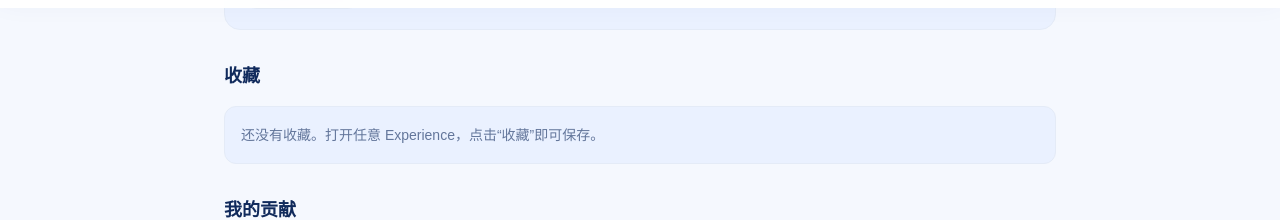
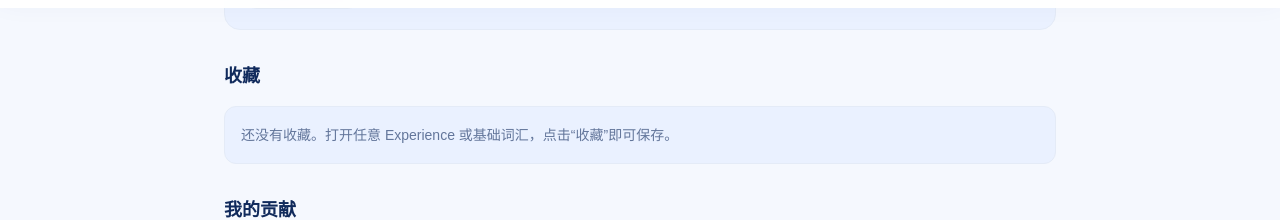
Before and after one commit to lijian13544290034-cell/IndoBrain-ID, a Next.js app: page /about in a window 1280 px wide. Shown: the part 792-1012 px from the top of the page. Built offline with nearby package versions, Linux system fonts and the light colour scheme.

Commit message:
fix: show basic favorites in my favorites

```diff
--- a/components/AboutMeWorkspace.tsx
+++ b/components/AboutMeWorkspace.tsx
@@ -5,16 +5,17 @@ import { useEffect, useMemo, useState } from 'react';
 import IndonesianAudioProvider from '@/components/IndonesianAudioProvider';
 import IndonesianSpeechButton from '@/components/IndonesianSpeechButton';
 import AchievementCardLauncher from '@/components/achievement-card/AchievementCardLauncher';
+import { getBasicFavoriteId, resolveBasicFavoriteIds } from '@/lib/basic-essentials';
 import type { CatalogExperience } from '@/lib/experience-catalog';
 import { getLearningAchievementStats } from '@/lib/learning-achievements';
 import { getIndonesiaPowerFromLearning, getIndonesiaLevel, getIndonesiaLevelDisplayId, getNextIndonesiaLevel } from '@/lib/v2/indonesia-power';
-import { readLearningProfile, subscribeProfile, toggleFavorite, type LearningProfile } from '@/lib/learning-profile';
+import { createEmptyLearningProfile, readLearningProfile, subscribeProfile, toggleFavorite, type LearningProfile } from '@/lib/learning-profile';
 import IndonesiaPowerBadge from '@/components/IndonesiaPowerBadge';
 
 const statusLabel = { pending: '待审核', accepted: '已接受', published: '已发布', rejected: '未采用' } as const;
 
 export default function AboutMeWorkspace({ catalog, total }: { catalog: CatalogExperience[]; total: number }) {
-  const [profile, setProfile] = useState<LearningProfile>(() => readLearningProfile());
+  const [profile, setProfile] = useState<LearningProfile>(createEmptyLearningProfile);
   useEffect(() => {
     const sync = () => setProfile(readLearningProfile());
     sync();
@@ -25,6 +26,8 @@ export default function AboutMeWorkspace({ catalog, total }: { catalog: CatalogE
     () => profile.favorites.map((id) => catalog.find((item) => item.id === id)).filter((item): item is CatalogExperience => Boolean(item)),
     [profile.favorites, catalog],
   );
+  const basicFavorites = useMemo(() => resolveBasicFavoriteIds(profile.favorites), [profile.favorites]);
+  const favoriteCount = favorites.length + basicFavorites.length;
   const achievements = useMemo(() => getLearningAchievementStats(profile.completed, catalog), [profile.completed, catalog]);
   const indonesiaPower = useMemo(() => getIndonesiaPowerFromLearning(achievements.completedExperienceCount, achievements.masteredHarvestCount), [achievements]);
   const currentLevel = getIndonesiaLevel(indonesiaPower);
@@ -44,7 +47,7 @@ export default function AboutMeWorkspace({ catalog, total }: { catalog: CatalogE
     </header>
 
     <section className="mt-7 grid gap-3 sm:grid-cols-3">
-      <article className="rounded-xl border border-stone-200 bg-white p-4 shadow-sm"><p className="text-xs text-stone-400">收藏</p><p className="mt-2 text-2xl font-semibold">{favorites.length}</p></article>
+      <article className="rounded-xl border border-stone-200 bg-white p-4 shadow-sm"><p className="text-xs text-stone-400">收藏</p><p className="mt-2 text-2xl font-semibold">{favoriteCount}</p></article>
       <article className="rounded-xl border border-stone-200 bg-white p-4 shadow-sm"><p className="text-xs text-stone-400">连续学习天数</p><p className="mt-2 text-2xl font-semibold">{profile.currentStreak} 天</p></article>
       <article className="rounded-xl border border-stone-200 bg-white p-4 shadow-sm"><p className="text-xs text-stone-400">已完成 Experience</p><p className="mt-2 text-2xl font-semibold">{achievements.completedExperienceCount} / {total}</p></article>
     </section>
@@ -63,9 +66,17 @@ export default function AboutMeWorkspace({ catalog, total }: { catalog: CatalogE
       {achievements.recentlyCompleted.length > 0 && <div className="mt-5"><p className="text-sm font-medium">最近完成</p><ul className="mt-2 space-y-2">{achievements.recentlyCompleted.map((experience) => <li key={experience.id}><Link href={experience.href} className="text-sm text-stone-700 hover:underline">{experience.id} · {experience.task}</Link></li>)}</ul></div>}
     </section>
 
-    <section className="mt-8">
+    <section id="favorites" className="mt-8 scroll-mt-6">
       <h2 className="text-lg font-semibold">收藏</h2>
-      {favorites.length ? <div className="mt-4 grid gap-3 sm:grid-cols-2">{favorites.map((item) => <article key={item.id} className="flex min-h-44 flex-col rounded-xl border border-stone-200 bg-white p-4 shadow-sm"><p className="text-[11px] font-medium text-stone-400">{item.id} · {item.module}（{item.category}）</p><Link href={item.href} className="mt-2 font-semibold hover:underline">{item.task}</Link><p className="mt-2 text-sm leading-6 text-stone-700">{item.indonesian}</p><div className="mt-auto flex flex-wrap gap-2 pt-4"><IndonesianSpeechButton text={item.indonesian} compact /><button onClick={() => copy(item.indonesian)} className="min-h-8 rounded-lg border border-stone-300 px-2 text-xs font-medium hover:bg-stone-100">复制</button><button onClick={() => { toggleFavorite(item.id); setProfile(readLearningProfile()); }} className="min-h-8 rounded-lg border border-stone-300 px-2 text-xs font-medium hover:bg-stone-100">取消收藏</button></div></article>)}</div> : <p className="mt-4 rounded-xl border border-stone-200 bg-stone-50 p-4 text-sm leading-6 text-stone-500">还没有收藏。打开任意 Experience，点击“收藏”即可保存。</p>}
+      {favorites.length || basicFavorites.length ? <div className="mt-4 grid gap-3 sm:grid-cols-2">
+        {basicFavorites.map((item) => <article key={item.conceptKey} className="flex min-h-44 flex-col rounded-xl border border-stone-200 bg-white p-4 shadow-sm">
+          <p className="text-[11px] font-medium text-stone-400">基础必会 · {item.id}</p>
+          <Link href={`/basic-essentials?category=${encodeURIComponent(item.categoryId)}&sub=${encodeURIComponent(item.subcategoryId)}&concept=${encodeURIComponent(item.conceptKey)}`} className="mt-2 text-lg font-semibold hover:underline">{item.indonesian}</Link>
+          <p className="mt-1 text-sm leading-6 text-stone-700">{item.chinese}</p>
+          <div className="mt-auto flex flex-wrap gap-2 pt-4"><IndonesianSpeechButton text={item.ttsText} compact /><button onClick={() => { toggleFavorite(getBasicFavoriteId(item.conceptKey)); setProfile(readLearningProfile()); }} className="min-h-8 rounded-lg border border-stone-300 px-2 text-xs font-medium hover:bg-stone-100" aria-label={`取消收藏 ${item.indonesian}`}>取消收藏</button></div>
+        </article>)}
+        {favorites.map((item) => <article key={item.id} className="flex min-h-44 flex-col rounded-xl border border-stone-200 bg-white p-4 shadow-sm"><p className="text-[11px] font-medium text-stone-400">{item.id} · {item.module}（{item.category}）</p><Link href={item.href} className="mt-2 font-semibold hover:underline">{item.task}</Link><p className="mt-2 text-sm leading-6 text-stone-700">{item.indonesian}</p><div className="mt-auto flex flex-wrap gap-2 pt-4"><IndonesianSpeechButton text={item.indonesian} compact /><button onClick={() => copy(item.indonesian)} className="min-h-8 rounded-lg border border-stone-300 px-2 text-xs font-medium hover:bg-stone-100">复制</button><button onClick={() => { toggleFavorite(item.id); setProfile(readLearningProfile()); }} className="min-h-8 rounded-lg border border-stone-300 px-2 text-xs font-medium hover:bg-stone-100">取消收藏</button></div></article>)}
+      </div> : <p className="mt-4 rounded-xl border border-stone-200 bg-stone-50 p-4 text-sm leading-6 text-stone-500">还没有收藏。打开任意 Experience 或基础词汇，点击“收藏”即可保存。</p>}
     </section>
 
     <section className="mt-8">
--- a/lib/learning-profile.ts
+++ b/lib/learning-profile.ts
@@ -27,7 +27,7 @@ export type LearningProfile = {
 
 const storageKey = 'indobrain_learning_profile_v1';
 const updateEvent = 'indobrain-learning-profile-updated';
-const emptyProfile = (): LearningProfile => ({ version: 1, favorites: [], completed: [], currentStreak: 0, longestStreak: 0, submissions: [] });
+export const createEmptyLearningProfile = (): LearningProfile => ({ version: 1, favorites: [], completed: [], currentStreak: 0, longestStreak: 0, submissions: [] });
 
 function localDate() {
   const now = new Date();
@@ -49,13 +49,13 @@ export function inferModule(experienceId: string) {
 }
 
 export function readLearningProfile(): LearningProfile {
-  if (typeof window === 'undefined') return emptyProfile();
+  if (typeof window === 'undefined') return createEmptyLearningProfile();
   try {
     const saved = window.localStorage.getItem(storageKey);
-    if (!saved) return emptyProfile();
+    if (!saved) return createEmptyLearningProfile();
     const parsed = JSON.parse(saved) as Partial<LearningProfile>;
-    return { ...emptyProfile(), ...parsed, favorites: Array.from(new Set(parsed.favorites ?? [])), completed: Array.from(new Set(parsed.completed ?? [])), submissions: parsed.submissions ?? [] };
-  } catch { return emptyProfile(); }
+    return { ...createEmptyLearningProfile(), ...parsed, favorites: Array.from(new Set(parsed.favorites ?? [])), completed: Array.from(new Set(parsed.completed ?? [])), submissions: parsed.submissions ?? [] };
+  } catch { return createEmptyLearningProfile(); }
 }
 
 function save(profile: LearningProfile) {
--- a/scripts/verify-basic-essentials.mjs
+++ b/scripts/verify-basic-essentials.mjs
@@ -11,6 +11,8 @@ const source = fs.readFileSync(sourcePath, 'utf8');
 const realUseSource = fs.existsSync(realUseSourcePath) ? fs.readFileSync(realUseSourcePath, 'utf8') : '';
 const experienceComponentSource = fs.readFileSync(path.join(root, 'components', 'BasicEssentialsExperience.tsx'), 'utf8');
 const conceptGridSource = fs.readFileSync(path.join(root, 'components', 'BasicConceptGrid.tsx'), 'utf8');
+const aboutWorkspaceSource = fs.readFileSync(path.join(root, 'components', 'AboutMeWorkspace.tsx'), 'utf8');
+const learningProfileSource = fs.readFileSync(path.join(root, 'lib', 'learning-profile.ts'), 'utf8');
 const homeSource = fs.readFileSync(path.join(root, 'components', 'V2HomeDashboard.tsx'), 'utf8');
 const pwaSource = fs.readFileSync(path.join(root, 'components', 'PwaInstallButton.tsx'), 'utf8');
 const globalStylesSource = fs.readFileSync(path.join(root, 'app', 'globals.css'), 'utf8');
@@ -134,6 +136,7 @@ const {
   basicEssentialsMicroScenes,
   getBasicFavoriteId,
   getBasicSearchEntries,
+  resolveBasicFavoriteIds,
   searchBasicConcepts,
 } = compileBasicEssentials();
 
@@ -199,12 +202,26 @@
   if (!searchBasicConcepts(query).some((item) => item.conceptKey === expectedKey)) failures.push(`Human search case failed: ${query} -> ${expectedKey}`);
 }
 
+const favoriteContractKeys = ['lapar', 'haus', 'capek'];
+const persistedBasicFavoriteIds = favoriteContractKeys.map(getBasicFavoriteId);
+const resolvedBasicFavorites = resolveBasicFavoriteIds(persistedBasicFavoriteIds);
+if (resolvedBasicFavorites.map((item) => item.conceptKey).join(',') !== favoriteContractKeys.join(',')) {
+  failures.push(`Basic favorite resolver failed persisted ID -> canonical concept contract: ${resolvedBasicFavorites.map((item) => item.conceptKey).join(',')}`);
+}
+if (resolveBasicFavoriteIds([...persistedBasicFavoriteIds, 'EXP-DRV-001', 'BASIC:not-a-concept']).length !== favoriteContractKeys.length) {
+  failures.push('Basic favorite resolver must preserve non-Basic favorites and ignore unknown Basic IDs');
+}
+
 if (!homeSource.includes('basicSearchEntries') || !homeSource.includes("type: '基础必会'")) failures.push('Unified home search is not wired to the canonical Basic Essentials search index');
 if (!experienceComponentSource.includes('searchBasicConcepts(query)')) failures.push('Basic Essentials search page is not using the canonical search helper');
 if (!conceptGridSource.includes('getBasicFavoriteId(item.conceptKey)')) failures.push('Basic vocabulary favorite keys are not derived from stable conceptKey values');
 if (!conceptGridSource.includes('readLearningProfile') || !conceptGridSource.includes('subscribeProfile') || !conceptGridSource.includes('toggleFavorite')) failures.push('Basic favorites must reuse persistent learning-profile storage');
 if (!conceptGridSource.includes('IndonesianSpeechButton') || !conceptGridSource.includes('aria-pressed')) failures.push('Basic favorite cards must retain independent TTS and accessible favorite controls');
 if (!experienceComponentSource.includes('/basic-essentials?favorites=1') || !experienceComponentSource.includes('favoritesOnly')) failures.push('Basic Essentials 我的收藏 entry/review is missing');
+if (!aboutWorkspaceSource.includes('resolveBasicFavoriteIds(profile.favorites)') || !aboutWorkspaceSource.includes('basicFavorites.map')) failures.push('Global favorites view does not resolve and render Basic favorite IDs');
+if (!aboutWorkspaceSource.includes('IndonesianSpeechButton text={item.ttsText}') || !aboutWorkspaceSource.includes('toggleFavorite(getBasicFavoriteId(item.conceptKey))')) failures.push('Global Basic favorite cards must retain TTS and unfavorite controls');
+if (!aboutWorkspaceSource.includes('id="favorites"')) failures.push('Global favorites anchor is missing');
+if (!aboutWorkspaceSource.includes('useState<LearningProfile>(createEmptyLearningProfile)') || !learningProfileSource.includes('export const createEmptyLearningProfile')) failures.push('Global favorites view must hydrate from a deterministic profile before syncing persistent storage');
 if (!pwaSource.includes('basicPwaInstallVisible') || !globalStylesSource.includes("html[data-basic-pwa-install-visible='true'] [data-basic-essentials-page]")) failures.push('Basic Essentials PWA install banner does not reserve content space');
 
 const duplicateTermAllowlist = new Set([
```
Also changed, not shown: lib/basic-essentials.ts (+9 -0 lines).
